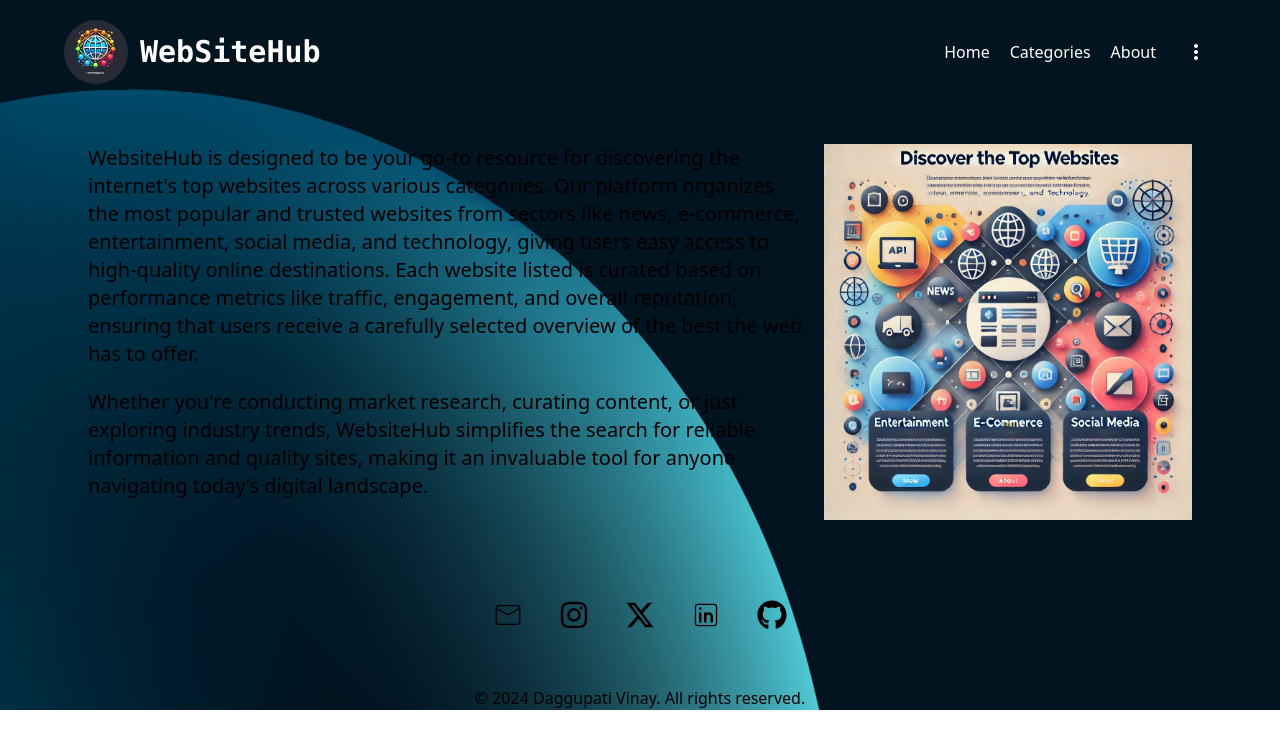
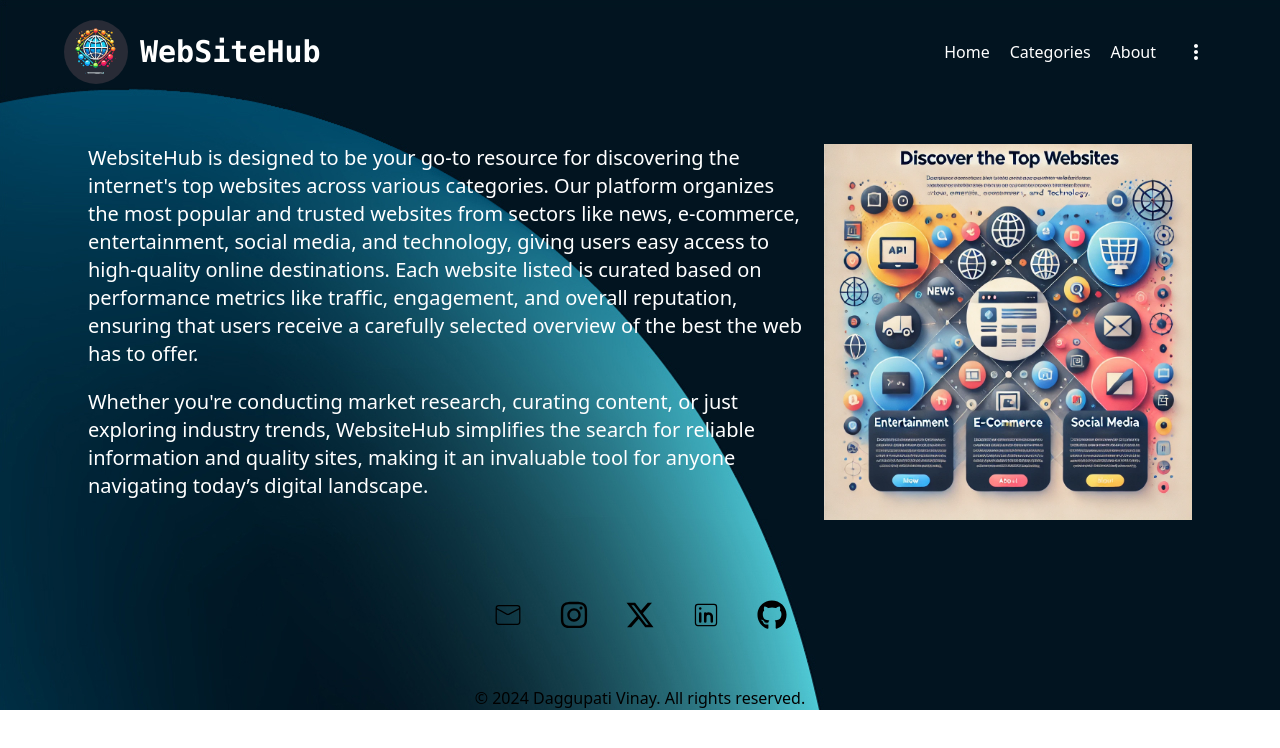
Before and after one commit to vinaykumardag1/websitehub, a React (Vite) app in the folder Client/: page /about in a window 1280 px wide. Shown: the top 748 px of the page. Built offline with nearby package versions, Linux system fonts and the light colour scheme.

Commit message:
ui update

```diff
--- a/Client/src/Components/Footer.jsx
+++ b/Client/src/Components/Footer.jsx
@@ -10,7 +10,7 @@ const Footer = () => {
     <Container>
     <div className=' py-10'>
       <ul className='flex w-full justify-center text-3xl items-center gap-9' type='none'>
-        <li><a href="mailto:vinaykumardag1@gmail.com" title="mail "><CiMail alt="mail icon" /></a></li>
+        <li><a href="mailto:vinaykumardag1@gmail.com" title="mail "><CiMail  alt="mail icon" /></a></li>
         <li><a href="https://www.instagram.com/daggupati_vinay/" title="Instagram " target='_blank'><FaInstagram alt="mail icon"/></a></li>
         <li><a href="https://x.com/vinay_daggupati" title="Twitter"><FaXTwitter/></a></li>
         <li><a href="https://www.linkedin.com/in/vinay-kumar-daggupati-b3141224b/" title="Linked In"><CiLinkedin/></a></li>
--- a/Client/src/pages/About.jsx
+++ b/Client/src/pages/About.jsx
@@ -9,7 +9,7 @@ const About = () => {
       <Navbar/>
       <Container>
         <div className='px-6 flex  gap-5 flex-col-reverse  md:flex-row py-10'>
-          <div className='text-sm md:text-xl flex items-center '>
+          <div className='text-sm text-white md:text-xl flex items-center '>
             <div>
             <p>WebsiteHub is designed to be your go-to resource for discovering the internet's top websites across various categories. Our platform organizes the most popular and trusted websites from sectors like news, e-commerce, entertainment, social media, and technology, giving users easy access to high-quality online destinations. Each website listed is curated based on performance metrics like traffic, engagement, and overall reputation, ensuring that users receive a carefully selected overview of the best the web has to offer.</p>
             <p className='py-5'>Whether you're conducting market research, curating content, or just exploring industry trends, WebsiteHub simplifies the search for reliable information and quality sites, making it an invaluable tool for anyone navigating today’s digital landscape.</p>
```
